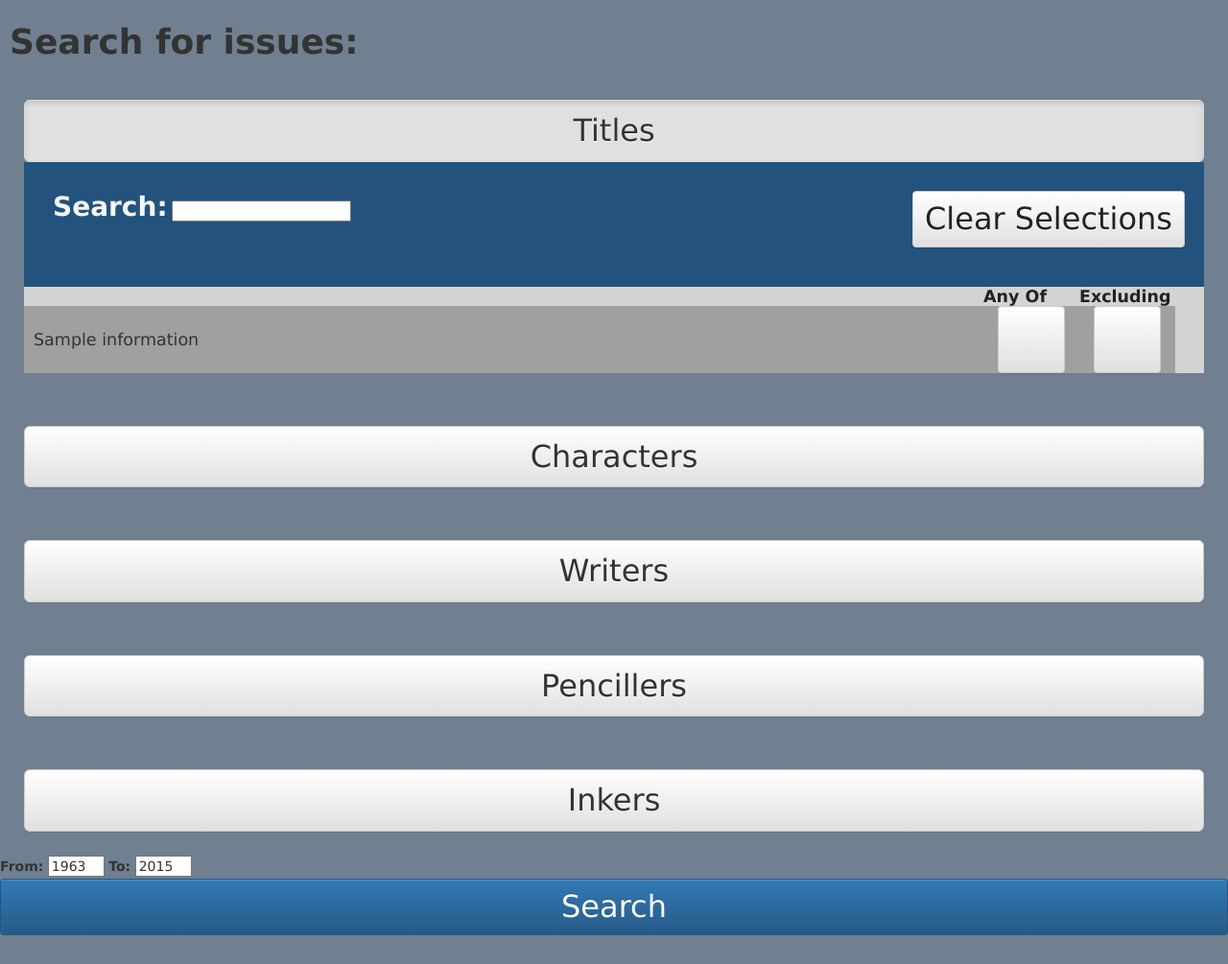
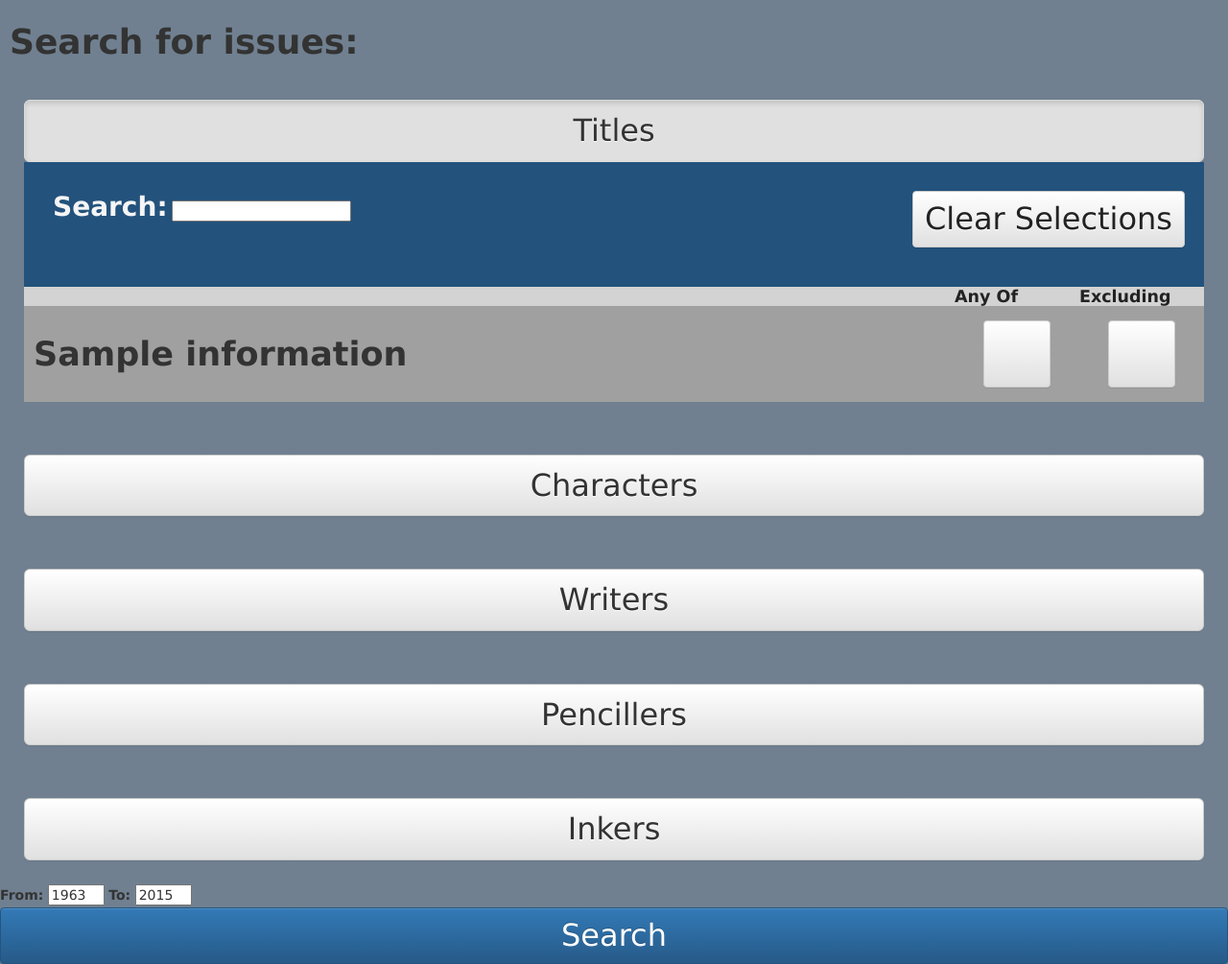
Before and after one commit to ktweten/xreadinglist, a Node server app: page / in a window 1280 px wide, after a click on "Titles". Shown: the part 235-1240 px from the top of the page at 96% size. Before the commit the page ends 1210 px from the top, so only its background shows below. Run offline with Node 20, Linux system fonts and the light colour scheme; tables that the repository leaves empty hold one stand-in row (values such as "Sample post"); some libraries are stand-ins or nearby versions.

Commit message:
And a little more, to make it easier on mobile.

```diff
--- a/public/stylesheets/style.css
+++ b/public/stylesheets/style.css
@@ -120,6 +120,11 @@ th, td {
     padding: 25px;
 }
 
+.name-entry {
+    font-size: 200%;
+    font-weight: bold;
+}
+
 .reader-link {
     color: red;
     font-weight: bold;
@@ -158,6 +163,7 @@ th, td {
     min-width: 70px;
     min-height: 70px;
     font-size: 200%;
+    margin: 15px;
 }
 
 .selection-heading {
```
